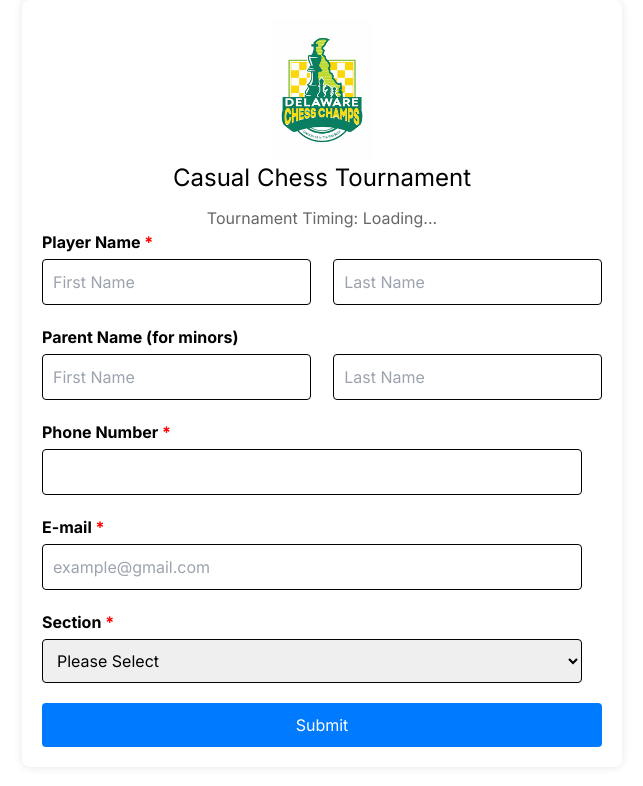
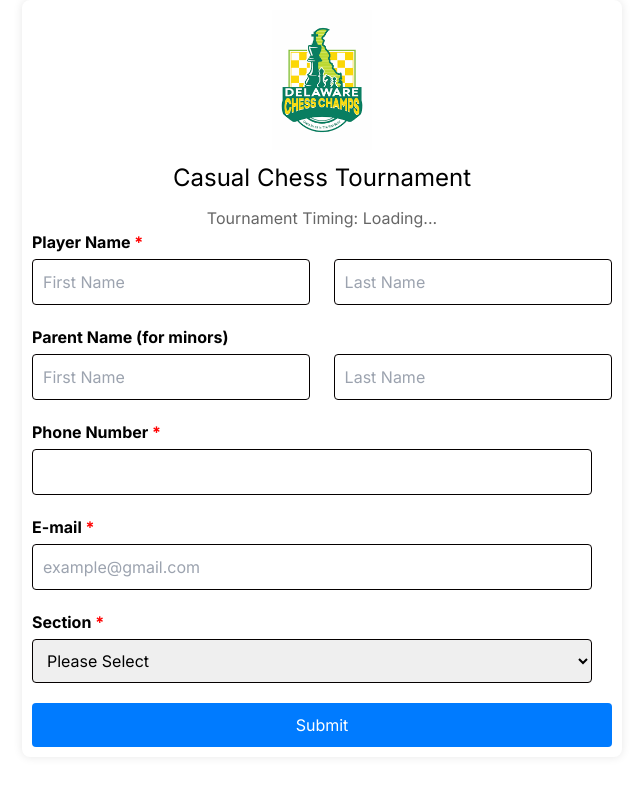
Before and after one commit to ComplianceFrontiers/Payment_Form_Frontend, a Next.js app: page /payment in a window 1280 px wide. Shown: the top 786 px of the page, without its empty margins (318-961 px from the left). Built offline with nearby package versions, Linux system fonts and the light colour scheme; no server answers.

Commit message:
initial set up done

```diff
--- a/src/app/payment/payment.scss
+++ b/src/app/payment/payment.scss
@@ -1,7 +1,7 @@
 .payment-container {
   max-width: 600px;
   margin: auto;
-  padding: 20px;
+  padding: 10px;
   border-radius: 8px;
   background-color: #ffffff;
   box-shadow: 0 0 10px rgba(0, 0, 0, 0.1);
@@ -34,7 +34,7 @@
 .tournament-logo {
   width: 100px;
   height: auto;
-  // margin-bottom: 10px;
+  margin-bottom: 10px;
 }
 
 h1 {
```
